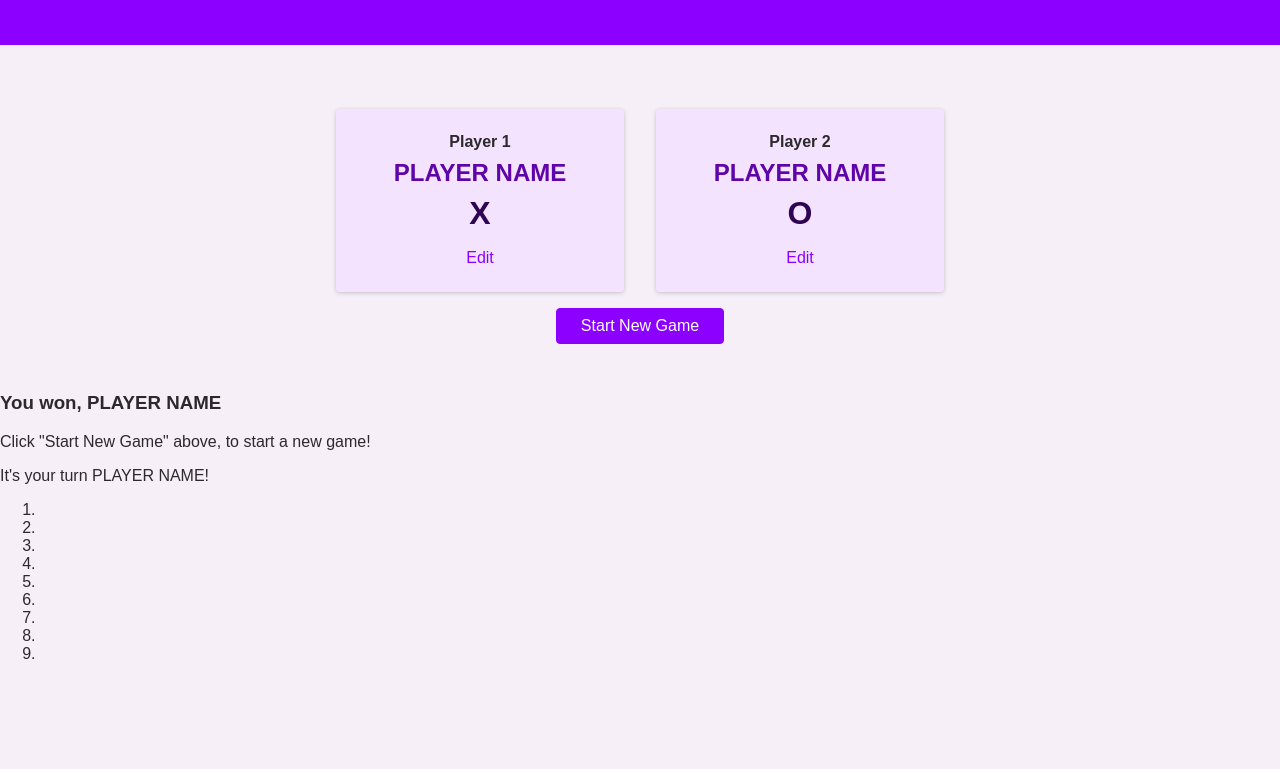
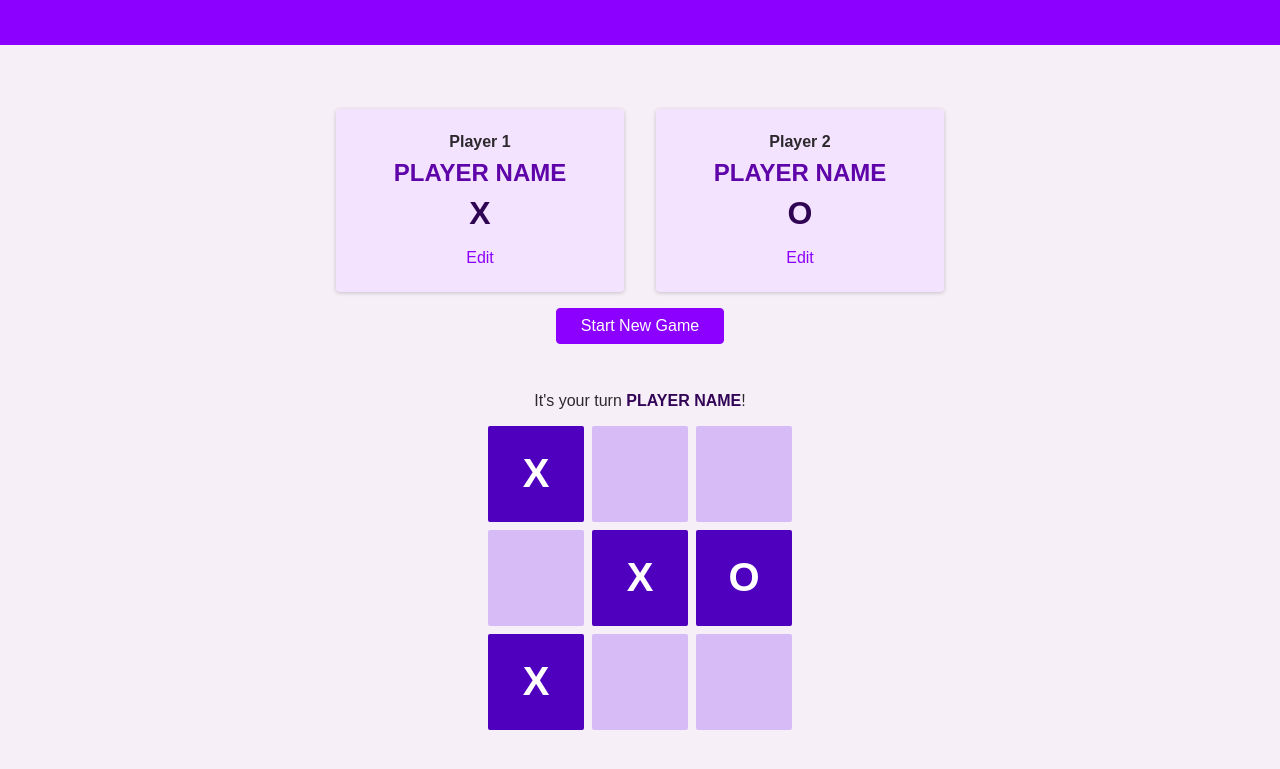
Before and after one commit to lifetime-days-of-code/tic-tac-toe, a plain HTML site: page index.html in a window 1280 px wide. Shown: the part 133-902 px from the top of the page. Before the commit the page ends 812 px from the top, so only its background shows below. Drawn offline with Linux system fonts and the light colour scheme.

Commit message:
feat: Add game board styles

```diff
--- a/index.html
+++ b/index.html
@@ -11,6 +11,7 @@
   <link rel="stylesheet" href="./styles/styles.css">
   <link rel="stylesheet" href="./styles/overlay.css">
   <link rel="stylesheet" href="./styles/configuration.css">
+  <link rel="stylesheet" href="./styles/game.css">
   <title>Tic Tac Toe</title>
 </head>
 
@@ -63,21 +64,21 @@
       <button class="btn">Start New Game</button>
     </section>
     <section id="active-game">
-      <article>
-        <h3>You won, <span id="winner-name">PLAYER NAME</span></h3>
+      <article id="game-over">
+        <h2>You won, <span id="winner-name">PLAYER NAME</span></h2>
         <p>Click "Start New Game" above, to start a new game!</p>
       </article>
       <p>It's your turn <span id="active-player-name">PLAYER NAME</span>!</p>
-      <ol>
-        <li></li>
+      <ol id="game-board">
+        <li class="disabled">X</li>
         <li></li>
         <li></li>
 
         <li></li>
-        <li></li>
-        <li></li>
+        <li class="disabled">X</li>
+        <li class="disabled">O</li>
 
-        <li></li>
+        <li class="disabled">X</li>
         <li></li>
         <li></li>
       </ol>
--- /dev/null
+++ b/styles/game.css
@@ -0,0 +1,59 @@
+#active-game {
+  text-align: center;
+  margin: 2rem 0 5rem 0;
+  /* display: none; */
+}
+
+#game-over {
+  width: 90%;
+  max-width: 40rem;
+  margin: auto;
+  padding: 1rem 2rem;
+  background-color: rgb(50, 5, 87);
+  color: white;
+  box-shadow: 0 2px 8px rgba(0, 0, 0, 0.2);
+  border-radius: 4px;
+  display: none;
+}
+
+#game-over h2 {
+  font-size: 2.5rem;
+  margin: 0.5rem 0;
+}
+
+#active-player-name {
+  font-weight: bold;
+  color: rgb(50, 5, 87);
+}
+
+#game-board {
+  list-style: none;
+  margin: 1rem 0;
+  padding: 0;
+  display: grid;
+  grid-template-columns: repeat(3, 6rem);
+  grid-template-rows: repeat(3, 6rem);
+  justify-content: center;
+  gap: 0.5rem;
+}
+
+#game-board li {
+  background-color: rgb(215, 187, 247);
+  border-radius: 2px;
+  cursor: pointer;
+  display: flex;
+  justify-content: center;
+  align-items: center;
+  font-size: 2.5rem;
+  font-weight: bold;
+}
+
+#game-board li:hover {
+  background-color: rgb(112, 13, 204);
+}
+
+#game-board li.disabled {
+  background-color: rgb(79, 0, 190);
+  color: white;
+  cursor: default;
+}
```
Also changed, not shown: styles/styles.css (line endings or trailing spaces), 1 other file.
